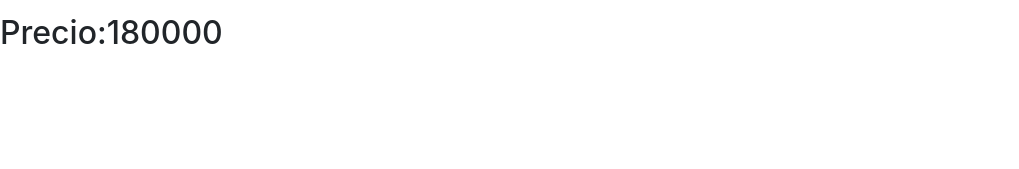
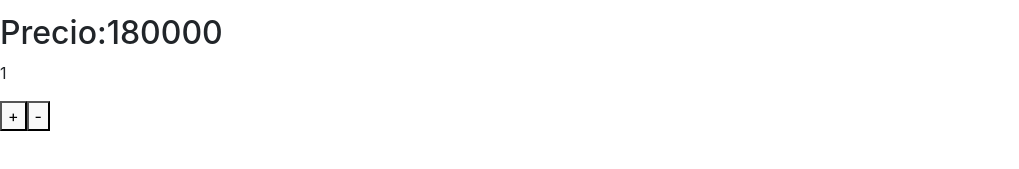
Before and after one commit to MAXCRI/IT-CORE, a React (Vite) app: page /item/1 in a window 1280 px wide. Shown: the part 467-636 px from the top of the page, without its empty margins (0-1019 px from the left). Built offline with nearby package versions, Linux system fonts and the light colour scheme.

Commit message:
ItemCout

```diff
--- a/package.json
+++ b/package.json
@@ -9,7 +9,9 @@
     "preview": "vite preview"
   },
   "dependencies": {
+    "bootstrap": "^5.2.3",
     "react": "^18.2.0",
+    "react-bootstrap": "^2.7.2",
     "react-dom": "^18.2.0",
     "react-router-dom": "^6.8.1"
   },
--- a/src/App.jsx
+++ b/src/App.jsx
@@ -18,11 +18,11 @@ function App() {
         <Route exact path="/item/:id" element={<ItemDetailContainer/>}></Route>
         <Route exact path="/cart" element={<Cart/>} />
 
-
       </Routes>
 
+    </BrowserRouter>
 
-    </BrowserRouter>
+
   );
 };
 
--- a/src/containers/ItemDetail.jsx
+++ b/src/containers/ItemDetail.jsx
@@ -1,6 +1,6 @@
 import React from 'react'
 import { useParams } from 'react-router-dom';
-import itemCount from './ItemCount'
+import ItemCount from './ItemCount'
 
 
 const ItemDetail = ({datos}) => {
@@ -9,6 +9,7 @@ const ItemDetail = ({datos}) => {
   const itemFilter = datos.filter((prod) => prod.id == id);
 
   return(
+
     <>
     {itemFilter.map((prod) => (
       <div key={prod.id}><br />
@@ -16,12 +17,11 @@ const ItemDetail = ({datos}) => {
         <h2>Descripcion:{prod.descripcion}</h2>
         <h2>Cetegory:{prod.category}</h2>
         <h2>Stock:{prod.stock}</h2>
-        <h2>Precio:{prod.precio}</h2>
-        <div><itemCount/></div>
+        <h2 >Precio:{prod.precio}</h2>
+        <ItemCount/>
       </div>
+    ))}
 
-
-    ))}
     </>
 
   )
```
Also changed, not shown: src/containers/ItemListContainer.jsx (line endings or trailing spaces), 1 other file (tests, documents, lock files or other folders).
